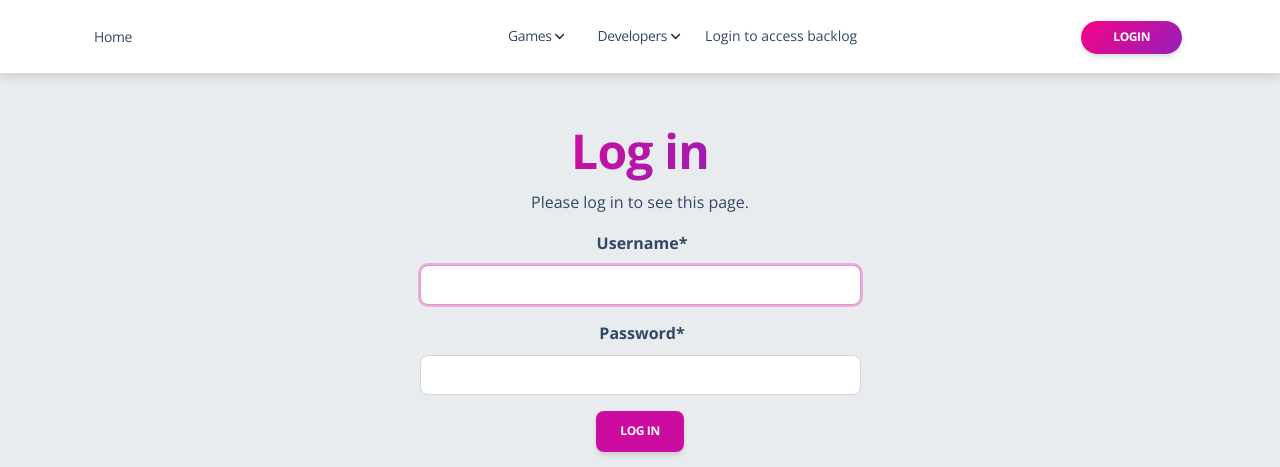
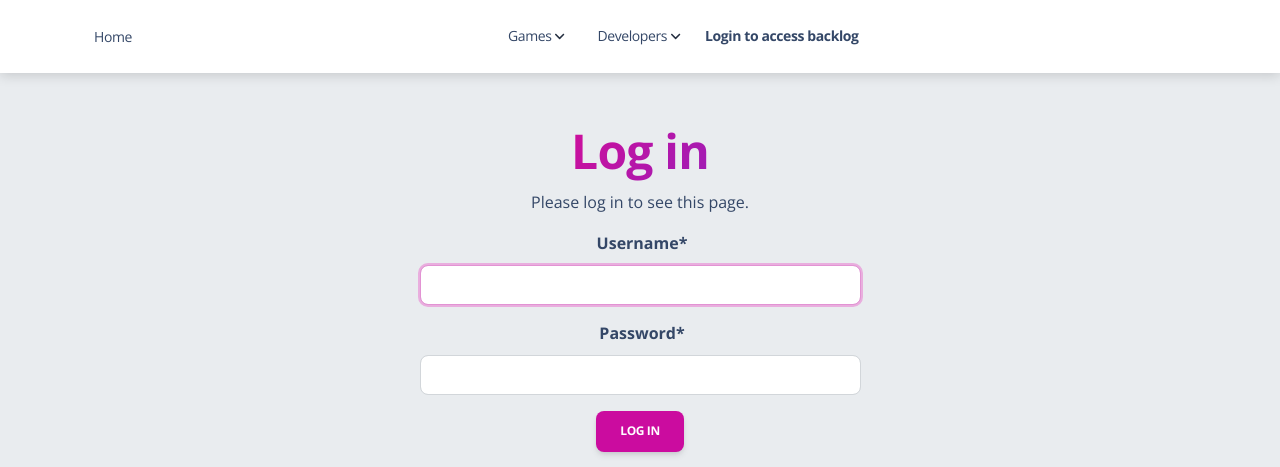
Before and after one commit to nsdNite/game_backlog_site, a Django app: page /accounts/login/?next=/developers/1/ in a window 1280 px wide. Shown: the top 467 px of the page. Run offline with Django 5.2, Linux system fonts and the light colour scheme; some libraries are stand-ins or nearby versions.

Commit message:
Update navbar login logic
Login through navbar without button
Logout through button

```diff
--- a/templates/includes/navigation.html
+++ b/templates/includes/navigation.html
@@ -75,7 +75,7 @@
               <img src="https://appsrv1-147a1.kxcdn.com/soft-ui-design-v1.0.1/img/down-arrow-dark.svg" alt="down-arrow"
                    class="arrow ms-1">
             </a>
-            <ul class="dropdown-menu dropdown-menu-animation dropdown-lg dropdown-lg-responsive p-3 border-radius-lg mt-0 mt-lg-3"
+            <ul class="dropdown-menu dropdown-menu-animation dropdown-lg dropdown-lg-responsive p-3 border-radius-lg mt-0 mt-lg-3 [hidden]"
                 aria-labelledby="dropdownMenuBlocks">
               <div class="d-none d-lg-block">
                 <a href="{% url 'backlog:gamer-detail' user.id %}" class="dropdown-item border-radius-md">
@@ -96,18 +96,15 @@
         {% else %}
           <li class="nav-item">
             <p class="nav-link ps-2 d-flex justify-content-between cursor-pointer align-items-center mb-0">
-              Login to access backlog
+              <a href="{% url 'login' %}"> <strong>Login to access backlog </strong> </a>
             </p>
           </li>
         {% endif %}
 
         <li class="nav-item ms-auto">
           {% if user.is_authenticated %}
-            <a href="{% url 'logout' %}?next={{ request.path }}"
+            <a href="{% url 'logout' %}"
                class="btn btn-sm  bg-gradient-primary  btn-round mb-0 me-1 mt-0 mt-md-1">Log out</a>
-          {% else %}
-            <a href="{% url 'login' %}?next={{ request.path }}"
-               class="btn btn-sm  bg-gradient-primary  btn-round mb-0 me-1 mt-0 mt-md-1">Login</a>
           {% endif %}
         </li>
       </ul>
```
